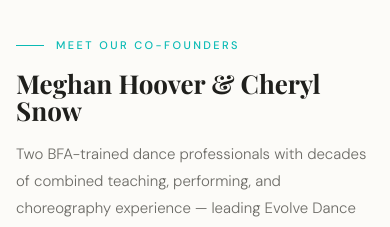
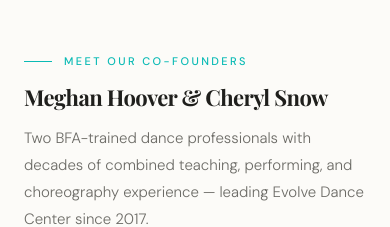
Before and after one commit to vizantirmarketing-alt/evolve-dance, a Next.js app: page /about in a window 390 px wide. Shown: the part 1530-1757 px from the top of the page. Built offline with nearby package versions, Linux system fonts and the light colour scheme; no server answers.

Commit message:
Polish About page: mobile padding, headline wrapping, portrait shadow

```diff
--- a/app/about/AboutContent.tsx
+++ b/app/about/AboutContent.tsx
@@ -95,8 +95,8 @@ export default function AboutContent() {
   return (
     <>
       {/* Section 1 — Hero */}
-      <section className="bg-background px-4 pb-14 pt-24 md:px-12 md:pb-20 md:pt-28">
-        <div className="mx-auto max-w-7xl">
+      <section className="bg-background pb-14 pt-24 md:pb-20 md:pt-28">
+        <div className="mx-auto max-w-7xl px-6 md:px-8 lg:px-12">
           <div className="grid grid-cols-1 items-center gap-10 md:grid-cols-2 md:gap-16">
             <div>
               <RevealOnScroll>
@@ -139,8 +139,8 @@ export default function AboutContent() {
       </section>
 
       {/* Section 2 — Founding Story */}
-      <section className="bg-[#F7F5F1] px-4 py-14 md:px-12 md:py-20">
-        <div className="mx-auto max-w-7xl">
+      <section className="bg-[#F7F5F1] py-14 md:py-20">
+        <div className="mx-auto max-w-7xl px-6 md:px-8 lg:px-12">
           <div className="grid grid-cols-1 gap-8 md:grid-cols-[1fr_1.4fr] md:gap-16">
             <div>
               <RevealOnScroll>
@@ -183,14 +183,14 @@ export default function AboutContent() {
       </section>
 
       {/* Section 3 — Co-Founders */}
-      <section className="bg-[#FCFBF8] px-4 py-14 md:px-12 md:py-20">
-        <div className="mx-auto max-w-7xl">
+      <section className="bg-[#FCFBF8] py-14 md:py-20">
+        <div className="mx-auto max-w-7xl px-6 md:px-8 lg:px-12">
           <RevealOnScroll>
             <SectionEyebrow label="Meet Our Co-Founders" />
           </RevealOnScroll>
           <RevealOnScroll delay={100}>
-            <h2 className="max-w-3xl font-display font-bold leading-[1.05] text-[#1F1F1C] text-[26px] md:text-[clamp(28px,3.5vw,42px)]">
-              Meghan Hoover &amp; Cheryl Snow
+            <h2 className="max-w-3xl font-display font-bold leading-[1.1] tracking-tight text-[#1F1F1C] text-[22px] sm:text-[26px] md:text-[clamp(28px,3.5vw,42px)]">
+              Meghan&nbsp;Hoover &amp; Cheryl&nbsp;Snow
             </h2>
             <p className="mt-4 max-w-3xl text-[15px] font-light leading-[1.8] text-[#6D6C67] md:mt-5 md:text-[16px]">
               Two BFA-trained dance professionals with decades of combined teaching, performing, and choreography
@@ -240,8 +240,8 @@ export default function AboutContent() {
       </section>
 
       {/* Section 4 — Mission */}
-      <section className="bg-[#F7F5F1] px-4 py-14 md:px-12 md:py-20">
-        <div className="mx-auto max-w-7xl">
+      <section className="bg-[#F7F5F1] py-14 md:py-20">
+        <div className="mx-auto max-w-7xl px-6 md:px-8 lg:px-12">
           <div className="grid grid-cols-1 gap-8 md:grid-cols-[1fr_1.4fr] md:gap-16">
             <div>
               <RevealOnScroll>
@@ -283,8 +283,8 @@ export default function AboutContent() {
       </section>
 
       {/* Section 5 — The Studio */}
-      <section className="bg-[#0f2318] px-4 py-14 md:px-12 md:py-20">
-        <div className="mx-auto max-w-7xl">
+      <section className="bg-[#0f2318] py-14 md:py-20">
+        <div className="mx-auto max-w-7xl px-6 md:px-8 lg:px-12">
           <RevealOnScroll>
             <SectionEyebrow label="The Studio" light />
           </RevealOnScroll>
@@ -327,8 +327,8 @@ export default function AboutContent() {
       </section>
 
       {/* Section 6 — CTA */}
-      <section className="relative overflow-hidden bg-[#1a2e2c] px-4 py-14 md:px-12 md:py-20">
-        <div className="relative z-[1] mx-auto max-w-[580px] text-center">
+      <section className="relative overflow-hidden bg-[#1a2e2c] py-14 md:py-20">
+        <div className="relative z-[1] mx-auto max-w-[580px] px-6 text-center md:px-8 lg:px-12">
           <RevealOnScroll>
             <h2 className="font-display font-bold leading-tight text-[#F7F5F1] text-[26px] md:text-[clamp(28px,3.5vw,42px)]">
               Come see the studio
```
